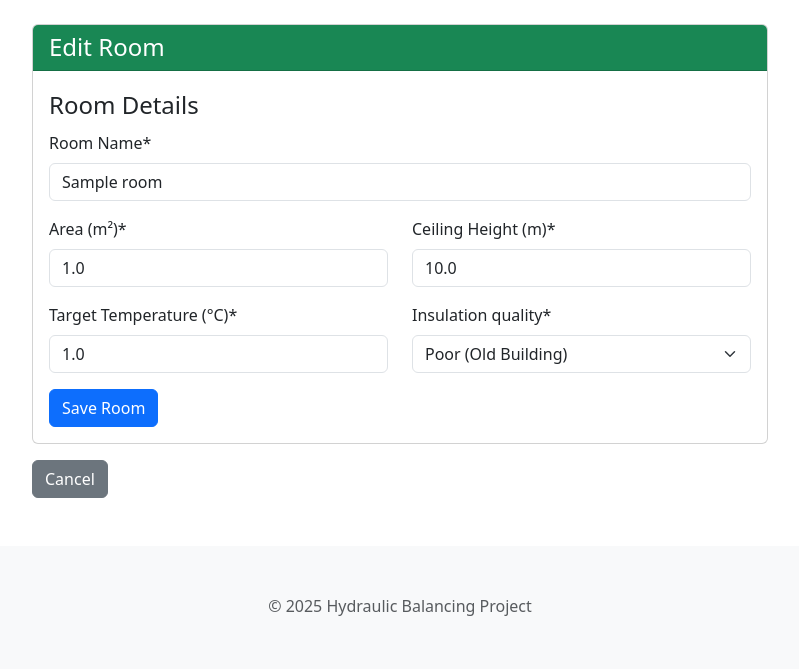
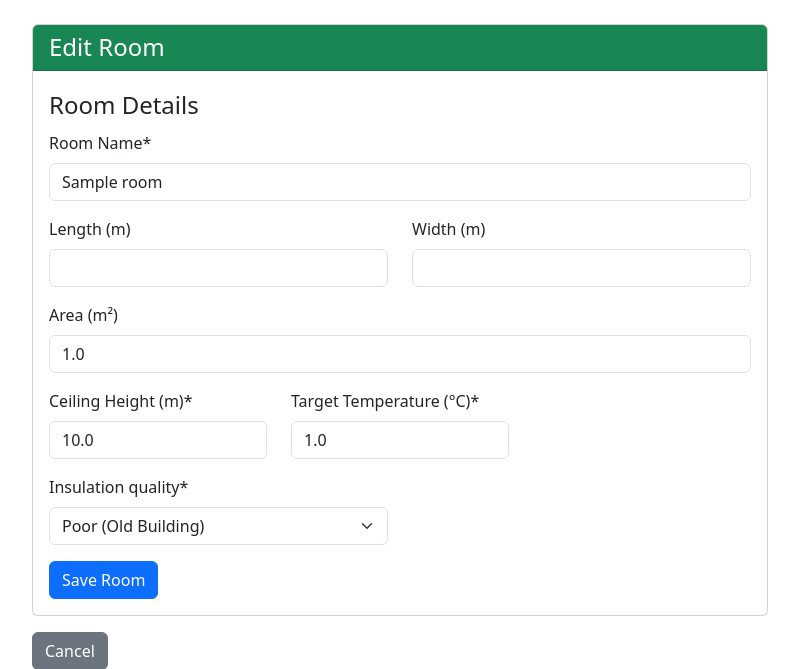
Before and after one commit to nicks-technik/hyd-abgleich, a Django app: page /room/1/edit/ in a window 1280 px wide. Shown: the part 56-725 px from the top of the page, without its empty margins (240-1039 px from the left). Before the commit the page ends 672 px from the top, so only its background shows below. Run offline with Django 5.2, Linux system fonts and the light colour scheme; a user stored in the database is signed in; tables that the repository leaves empty hold one stand-in row (values such as "Sample post"); some libraries are stand-ins or nearby versions.

Commit message:
feat: add custom insulation quality option

```diff
--- a/hyd_balancing/forms.py
+++ b/hyd_balancing/forms.py
@@ -27,30 +27,58 @@ class HeatingSystemForm(forms.ModelForm):
         )
 
 class RoomForm(forms.ModelForm):
+    length_m = forms.FloatField(required=False, label="Length (m)", min_value=0)
+    width_m = forms.FloatField(required=False, label="Width (m)", min_value=0)
+
     class Meta:
         model = Room
-        fields = ['name', 'area_sqm', 'height_m', 'target_temp', 'insulation_quality']
+        fields = ['name', 'length_m', 'width_m', 'area_sqm', 'height_m', 'target_temp', 'insulation_quality', 'custom_insulation_value']
 
     def __init__(self, *args, **kwargs):
         super().__init__(*args, **kwargs)
+        self.fields['area_sqm'].required = False  # Make optional as it can be calculated
         self.helper = FormHelper()
         self.helper.layout = Layout(
             Fieldset(
                 'Room Details',
                 'name',
                 Row(
-                    Column('area_sqm', css_class='col-md-6'),
-                    Column('height_m', css_class='col-md-6'),
+                    Column('length_m', css_class='col-md-6'),
+                    Column('width_m', css_class='col-md-6'),
+                ),
+                'area_sqm',
+                Row(
+                    Column('height_m', css_class='col-md-4'),
+                    Column('target_temp', css_class='col-md-4'),
                 ),
                 Row(
-                    Column('target_temp', css_class='col-md-6'),
                     Column('insulation_quality', css_class='col-md-6'),
+                    Column('custom_insulation_value', css_class='col-md-6'),
                 ),
             ),
             ButtonHolder(
                 Submit('submit', 'Save Room', css_class='btn btn-primary')
             )
         )
+
+    def clean(self):
+        cleaned_data = super().clean()
+        length = cleaned_data.get('length_m')
+        width = cleaned_data.get('width_m')
+        area = cleaned_data.get('area_sqm')
+        insulation = cleaned_data.get('insulation_quality')
+        custom_val = cleaned_data.get('custom_insulation_value')
+
+        if not area and length and width:
+            cleaned_data['area_sqm'] = length * width
+
+        if not cleaned_data.get('area_sqm'):
+            self.add_error('area_sqm', 'Please provide either the total area or length and width.')
+
+        if insulation == 'custom' and not custom_val:
+            self.add_error('custom_insulation_value', 'Please provide a custom value if you select "Custom".')
+
+        return cleaned_data
 
 class RadiatorForm(forms.ModelForm):
     class Meta:
--- a/hyd_balancing/models.py
+++ b/hyd_balancing/models.py
@@ -18,6 +18,7 @@ class Room(models.Model):
         ('poor', _('Poor (Old Building)')),
         ('average', _('Average (Renovated)')),
         ('good', _('Good (Modern/Insulated)')),
+        ('custom', _('Custom Value (W/m²)')),
     ]
 
     system = models.ForeignKey(HeatingSystem, on_delete=models.CASCADE, related_name='rooms')
@@ -26,6 +27,7 @@ class Room(models.Model):
     height_m = models.FloatField(default=2.5, verbose_name=_("Ceiling Height (m)"))
     target_temp = models.FloatField(default=20.0, verbose_name=_("Target Temperature (°C)"))
     insulation_quality = models.CharField(max_length=20, choices=INSULATION_CHOICES, default='average')
+    custom_insulation_value = models.FloatField(null=True, blank=True, verbose_name=_("Custom Insulation Value (W/m²)"), help_text=_("Only used if 'Custom' is selected above"))
 
     def __str__(self):
         return f"{self.name} ({self.system.name})"
--- a/hyd_balancing/templates/hyd_balancing/room_form.html
+++ b/hyd_balancing/templates/hyd_balancing/room_form.html
@@ -19,4 +19,41 @@
         </div>
     </div>
 </div>
+
+<script>
+    document.addEventListener('DOMContentLoaded', function() {
+        const lengthInput = document.getElementById('id_length_m');
+        const widthInput = document.getElementById('id_width_m');
+        const areaInput = document.getElementById('id_area_sqm');
+
+        function updateArea() {
+            const length = parseFloat(lengthInput.value);
+            const width = parseFloat(widthInput.value);
+            if (!isNaN(length) && !isNaN(width)) {
+                areaInput.value = (length * width).toFixed(2);
+            }
+        }
+
+        if (lengthInput && widthInput && areaInput) {
+            lengthInput.addEventListener('input', updateArea);
+            widthInput.addEventListener('input', updateArea);
+        }
+
+        const insulationSelect = document.getElementById('id_insulation_quality');
+        const customDiv = document.getElementById('div_id_custom_insulation_value');
+
+        function toggleCustom() {
+            if (insulationSelect.value === 'custom') {
+                customDiv.style.display = 'block';
+            } else {
+                customDiv.style.display = 'none';
+            }
+        }
+
+        if (insulationSelect && customDiv) {
+            insulationSelect.addEventListener('change', toggleCustom);
+            toggleCustom(); // Init
+        }
+    });
+</script>
 {% endblock %}
```
Also changed, not shown: hyd_balancing/calculation.py (+7 -4 lines), hyd_balancing/migrations/0003_room_custom_insulation_value_and_more.py (added).
